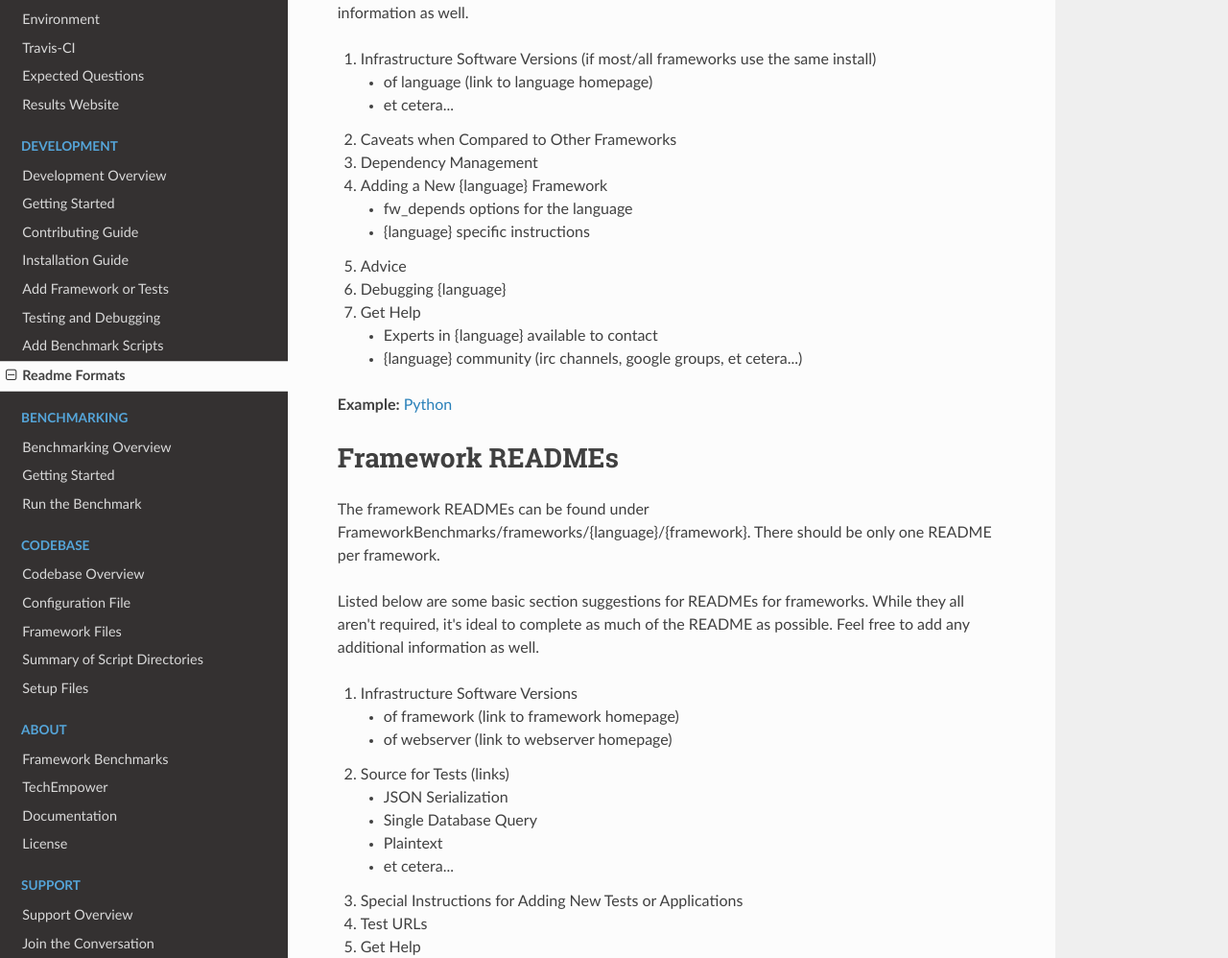
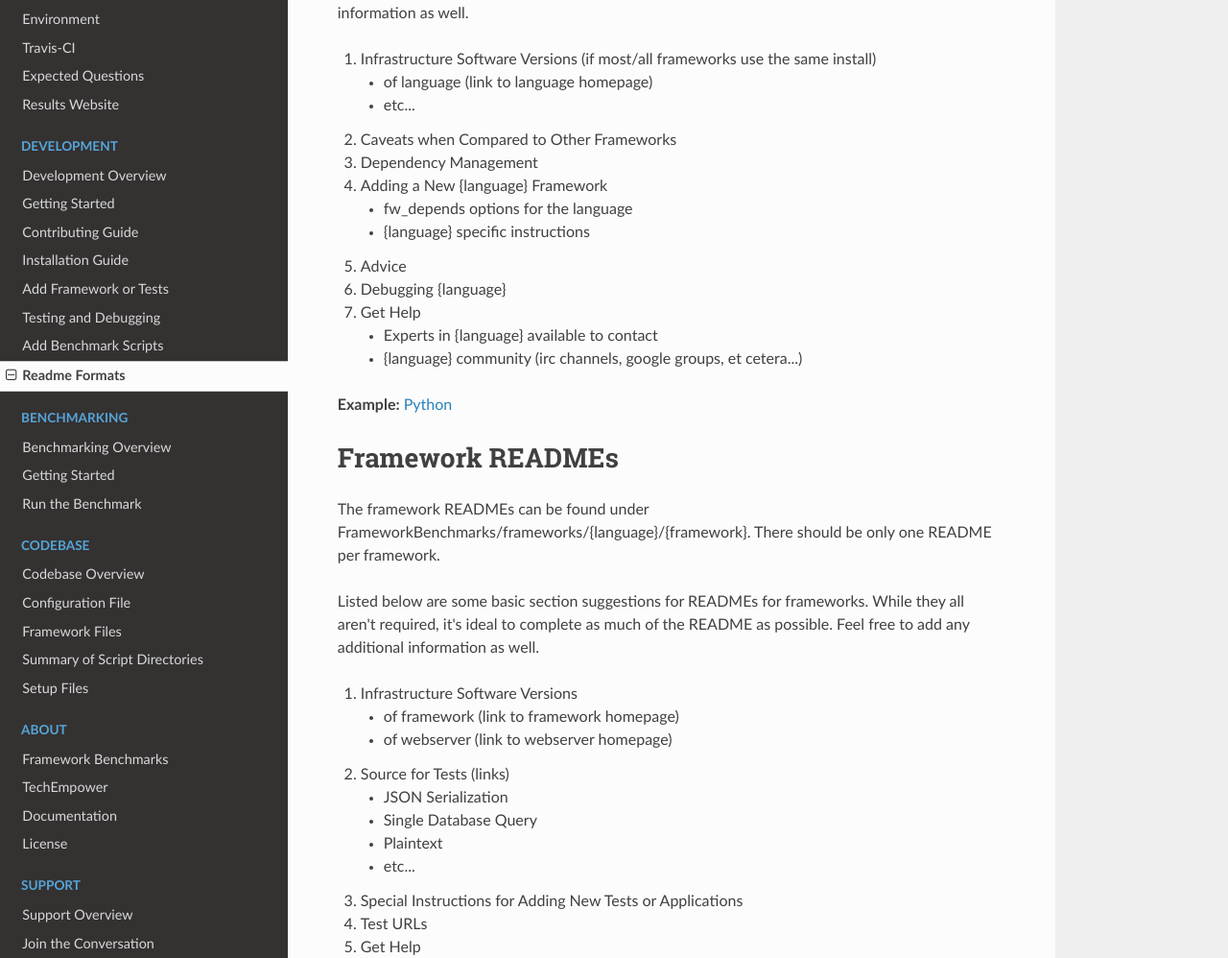
Before and after one commit to nbrady-techempower/TFB-Documentation, an MkDocs documentation site: the page built from docs/Development/Readme-Formats.md, in a window 1280 px wide and 1400 px high. Shown: the part 278-1276 px from the top of the window at 96% size. Built offline with MkDocs 1.6.1, drawn with Linux system fonts in a browser that asks for light colours; nearby versions of some CDN libraries; old or Windows-style settings are respelled for this version of MkDocs.

Commit message:
some grammar fixes

```diff
--- a/docs/Development/Readme-Formats.md
+++ b/docs/Development/Readme-Formats.md
@@ -10,7 +10,7 @@ README as possible. Feel free to add any additional information as well.
 
 1. Infrastructure Software Versions (if most/all frameworks use the same install)
     * of language (link to language homepage)
-    * et cetera...
+    * etc...
 2. Caveats when Compared to Other Frameworks
 3. Dependency Management
 4. Adding a New {language} Framework
@@ -42,7 +42,7 @@ well.
     * JSON Serialization
     * Single Database Query
     * Plaintext
-    * et cetera...
+    * etc...
 2. Special Instructions for Adding New Tests or Applications
 3. Test URLs
 4. Get Help
```
Also changed, not shown: docs/About/Documentation.md (+1 -1 lines).
